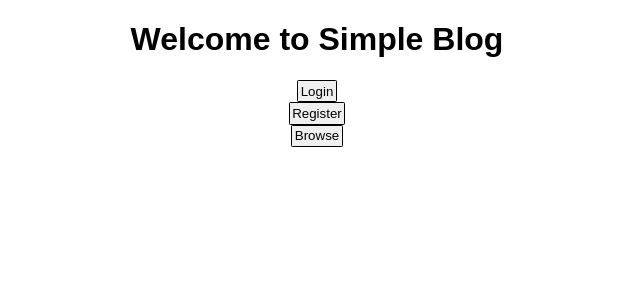
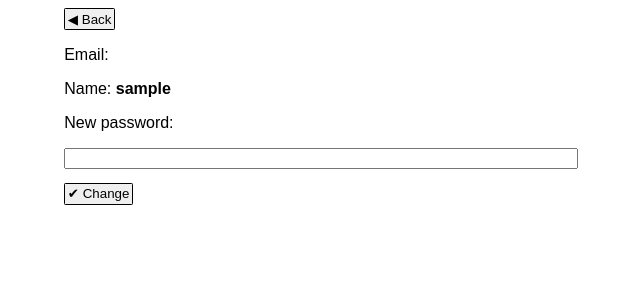
Before and after one commit to lazar0169/simple_blog_app, a React (Create React App) app: page /profile in a window 1280 px wide. Shown: the top 300 px of the page, without its empty margins (323-963 px from the left). Built offline with nearby package versions, Linux system fonts and the light colour scheme; sample sign-in values are in the browser's storage.

Commit message:
Added profile page with change pass feature

```diff
--- a/src/App.js
+++ b/src/App.js
@@ -6,6 +6,7 @@ import PostForm from './components/postForm';
 import Home from './pages/home';
 import Login from './pages/login';
 import Register from './pages/register';
+import User from './pages/user';
 import { Provider } from 'react-redux';
 import store from './redux/store';
 
@@ -21,6 +22,7 @@ class App extends React.Component {
                     <Route path="/posts" component={Posts} />
                     <Route path="/login" component={Login} />
                     <Route path="/register" component={Register} />
+                    <Route path="/profile" component={User} />
                     <Route path="/" component={Home} />
                 </Switch>
             </Provider>
--- a/src/components/postItem.js
+++ b/src/components/postItem.js
@@ -59,7 +59,13 @@ class PostItem extends React.Component {
                         return (<span key={tag}>{`#${tag}`}</span>);
                     })
                 }</span>
-                <span className='likes'><span onClick={this.handleLike} className={post.likes.includes(Number(localStorage.getItem('id'))) ? 'likeButton liked' : 'likeButton'} role='img' aria-label='ok'>♥</span> <span className='likesCount'>{likesCount}</span>people liked this</span>
+                <span className='likes'>
+                    {
+                        localStorage.getItem('token') ?
+                            <span onClick={this.handleLike} className={post.likes.includes(Number(localStorage.getItem('id'))) ? 'likeButton liked' : 'likeButton'} role='img' aria-label='ok'>♥</span>
+                            : ''
+                    }
+                    <span className='likesCount'>{likesCount}</span>people liked this</span>
                 {
                     localStorage.getItem('token') ? <React.Fragment>
                         <form className="newCommentForm">
@@ -71,10 +77,10 @@ class PostItem extends React.Component {
                 <hr></hr>
                 <div className="commentWrapper">{
                     post.comments.length !== 0 ?
-                    post.comments.map((comment) => {
-                        return <Comment key={comment.id} comment={comment}></Comment>
-                    }).reverse() :
-                    <i>No comments yet</i>
+                        post.comments.map((comment) => {
+                            return <Comment key={comment.id} comment={comment}></Comment>
+                        }).reverse() :
+                        <i>No comments yet</i>
                 }</div>
             </div>
         );
--- a/src/pages/posts.js
+++ b/src/pages/posts.js
@@ -7,9 +7,10 @@ import '../style/posts.scss';
 
 class Posts extends React.Component {
     handleLogout = () => {
-        localStorage.removeItem('name');
+        localStorage.removeItem('username');
         localStorage.removeItem('id');
         localStorage.removeItem('token');
+        localStorage.removeItem('email');
         window.location.pathname = `/posts`;
     }
 
@@ -22,7 +23,7 @@ class Posts extends React.Component {
             <div className='postWrapper'>
                 {
                     localStorage.getItem('token') ? <React.Fragment>
-                        <div className='topBar'><span role='img' aria-label='avatar'>🤠</span> {localStorage.getItem('username')}</div>
+                        <div className='topBar'><Link to='/profile'><span role='img' aria-label='avatar'>🤠</span> {localStorage.getItem('username')}</Link></div>
                         <button className='logoutButton' onClick={this.handleLogout}><span role='img' aria-label='logout'>👋</span> Logout</button>
                         <Link to='/posts/create' className='createButton' onClick={this.handleCreate}><span role='img' aria-label='create'>✍</span> Create</Link>
                     </React.Fragment> : <React.Fragment>
--- /dev/null
+++ b/src/pages/user.js
@@ -0,0 +1,58 @@
+import React from 'react';
+import axios from 'axios';
+import { Link } from 'react-router-dom';
+import '../style/user.scss';
+
+class Login extends React.Component {
+    state = {
+        password: ''
+    }
+
+    handlePasswordChange = (event) => {
+        const value = event.target.value;
+        this.setState({
+            password: value
+        });
+    }
+
+    handleChange = async (e) => {
+        e.preventDefault();
+        const data = {
+            password: this.state.password,
+            userId: localStorage.getItem('id')
+        };
+        try {
+            await axios.post('http://localhost:5000/password', data, {
+                headers: { Authorization: `Bearer ${localStorage.getItem('token')}` }
+            });
+            localStorage.removeItem('username');
+            localStorage.removeItem('id');
+            localStorage.removeItem('token');
+            localStorage.removeItem('email');
+            window.location.pathname = `/posts`;
+        } catch (error) {
+            console.log(error);
+        }
+    }
+
+    componentDidMount() {
+        if (!localStorage.getItem('token')) {
+            window.location.pathname = '/posts';
+        }
+    }
+
+    render() {
+        return (
+            <form onSubmit={this.handleChange} className='profileWrapper'>
+                <Link to='/posts' type='button' className='browseButton'><span role='img' aria-label='back'>◀</span> Back</Link>
+                <label>Email: <span>{localStorage.getItem('email')}</span></label>
+                <label>Name: <span>{localStorage.getItem('username')}</span></label>
+                <label>New password:</label>
+                <input onChange={this.handlePasswordChange} value={this.state.username}></input>
+                <button type='submit' className='changeButton' onClick={this.handleChange}><span role='img' aria-label='ok'>✔</span> Change</button>
+            </form>
+        )
+    }
+}
+
+export default Login;
--- a/src/style/posts.scss
+++ b/src/style/posts.scss
@@ -12,6 +12,12 @@
         margin-bottom: 1em;
         padding: 0.4em;
         border-radius: 0.2em;
+
+        a {
+            background-color: transparent;
+            color: white;
+            border: none;
+        }
     }
 
     .registerButton {
--- /dev/null
+++ b/src/style/user.scss
@@ -0,0 +1,19 @@
+.profileWrapper {
+    width: 100%;
+    box-sizing: border-box;
+    padding: 0 30%;
+    font-family: Sans-serif;
+
+    label {
+        span {
+            font-weight: bold;
+        }
+    }
+
+    input,
+    label {
+        display: block;
+        width: 100%;
+        margin: 1em 0;
+    }
+}
```
